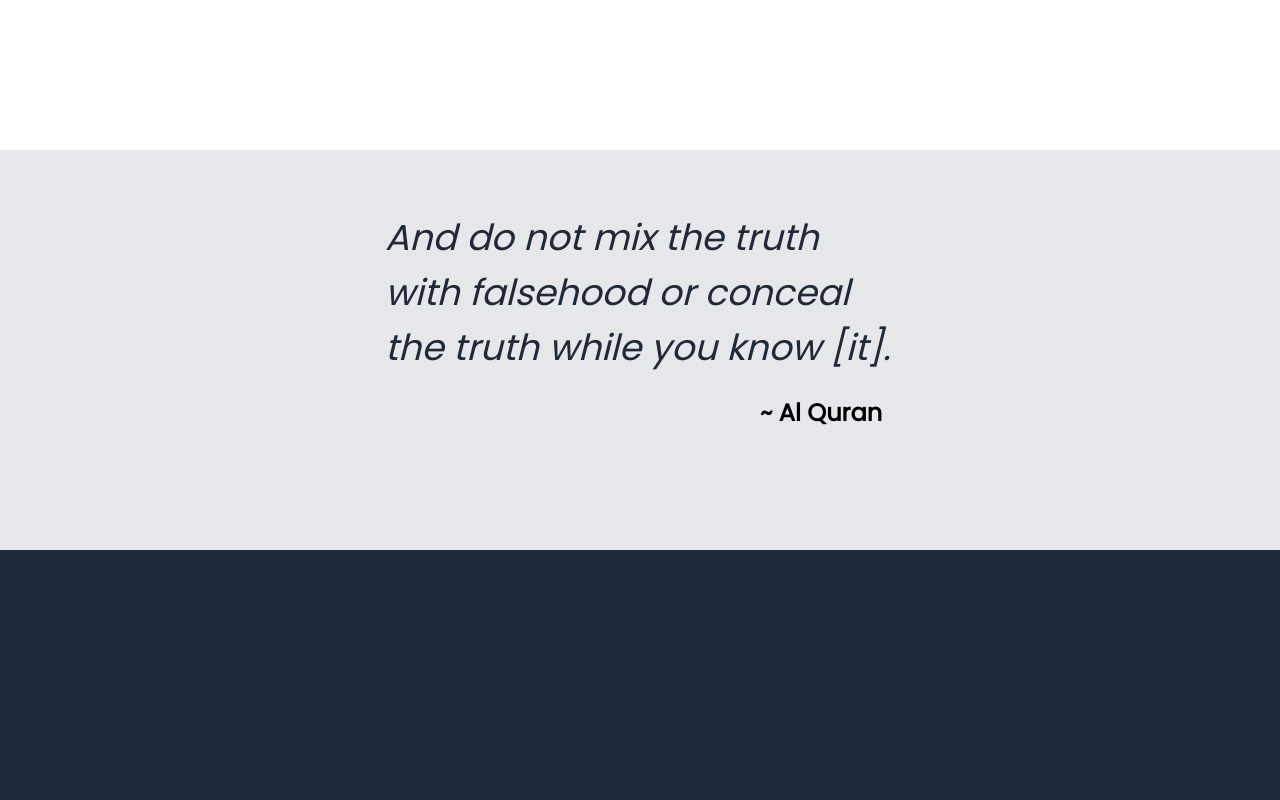
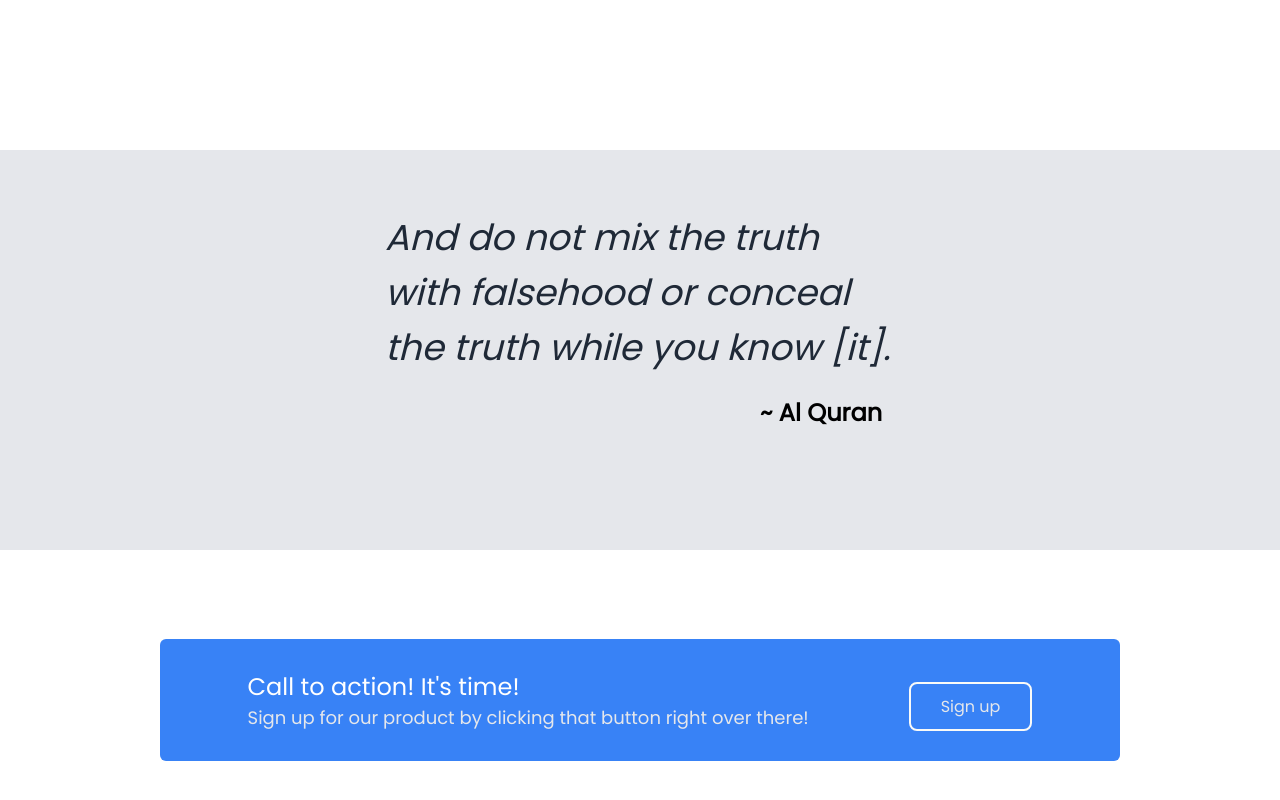
Before and after one commit to KhanMarshaI/landing-page, a plain HTML site: page index.html in a window 1280 px wide. Shown: the part 1250-2050 px from the top of the page. Before the commit the page ends 1800 px from the top, so only its background shows below. Drawn offline with Linux system fonts and the light colour scheme.

Commit message:
Create Call to Action Section
In this commit, I have created a Call To Action section. This section reminded me of the core flexbox concept that the parent must have a flex display or it might not work as you wish it to!

```diff
--- a/index.html
+++ b/index.html
@@ -56,7 +56,13 @@
         <div class="quoted">~ Al Quran</div>
     </div>
     <div class="cta">
-        <div class="cta-text"></div>
+    <div class="container">
+      <div class="cta-container">
+        <div class="cta-header">Call to action! It's time!</div>
+        <div class="cta-text">Sign up for our product by clicking that button right over there!</div>
+      </div>
+     <div class="su-button"><a href="./#">Sign up</a></div>
+    </div>
     </div>
 </body>
 </html>
--- a/style.css
+++ b/style.css
@@ -146,3 +146,36 @@ li {
 }
 
 /* CTA */
+.cta {
+    background-color: #FFFFFF;
+    height: 300px;
+    display: flex;
+    justify-content: center;
+    align-items: center;
+}
+.container {
+    background-color: #3882F6;
+    display: flex;
+    justify-content: center;
+    align-content: center;
+    margin-left: auto;
+    margin-right: auto;
+    border-radius: 6px;
+    padding: 30px;
+    width: 900px;
+    gap: 100px;
+}
+.cta-header{
+    font-size: 24px;
+    color: #FFFFFF;
+}
+.cta-text {
+    font-size: 18px;
+    color: #E5E7EB;
+}
+.su-button {
+    border: 2px solid #F9Faf8;
+    align-self: flex-end;
+    border-radius: 8px;
+    padding: 10px 30px 10px 30px;
+}
```
